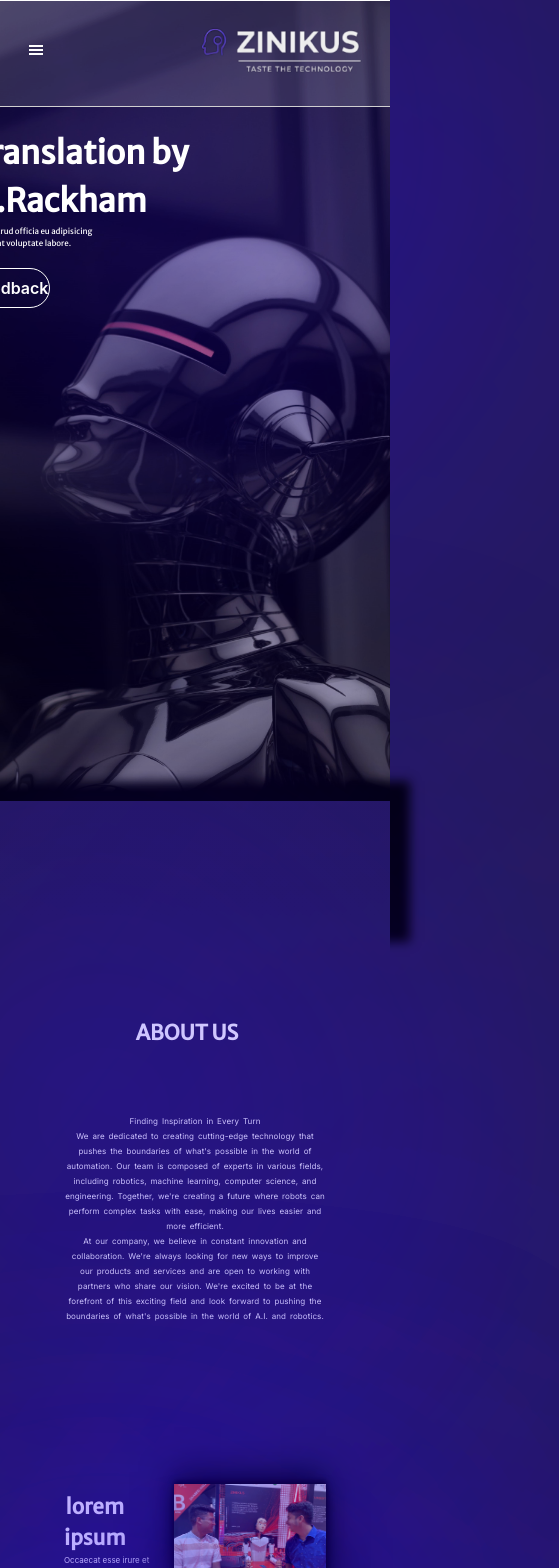
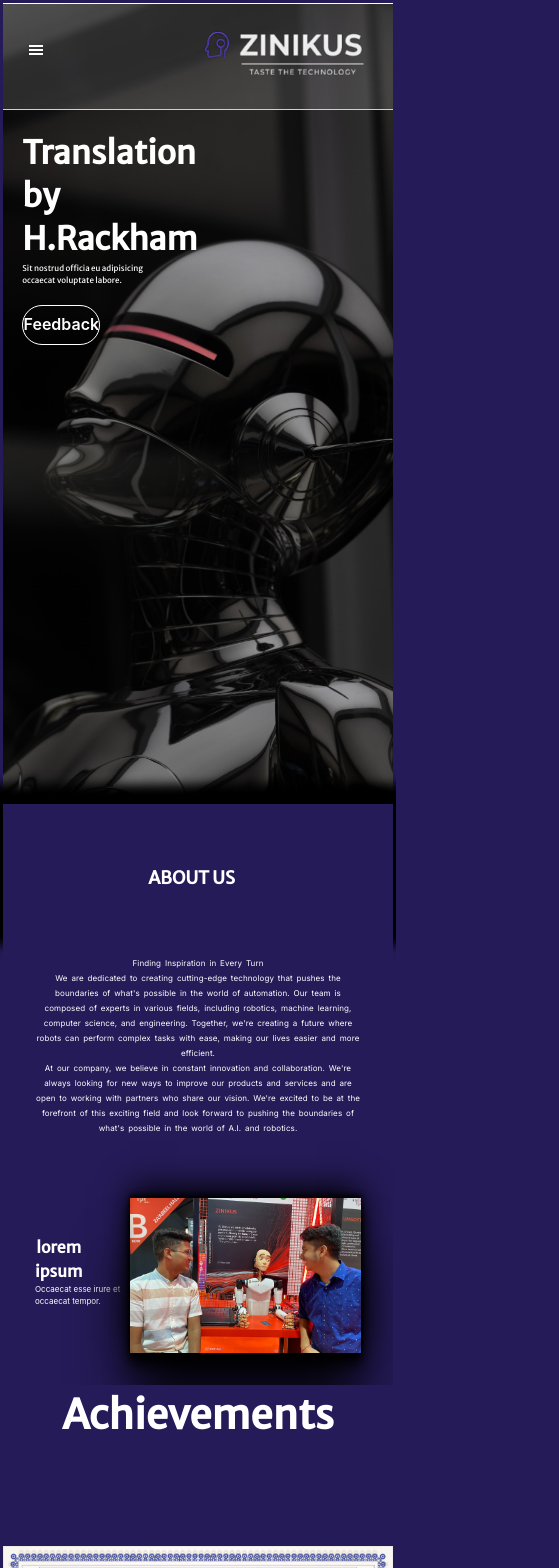
Before and after one commit to UjjwalPasahan/ZINIKUSWEB, a React (Create React App) app in the folder client/: page / in a window 390 px wide. Shown: the top 1568 px of the page, 559 px wide, since content can reach past the window. Built offline with nearby package versions, Linux system fonts and the light colour scheme; a web font is replaced by a local one.

Commit message:
some mediaqueries

```diff
--- a/client/src/components/About.jsx
+++ b/client/src/components/About.jsx
@@ -85,7 +85,7 @@ At our company, we believe in constant innovation and collaboration. We're alway
       </p></div>
       </div>
       <HStack className='lowerAboutUs' mt="40">
-        <div>
+        <div className='lowerdivwrapper'>
           <h2 className='faltuHeading faltuHeading-animation'>lorem ipsum</h2>
           <h4 className='faltuText faltuText-animation'>Occaecat esse irure et occaecat tempor.</h4>
         </div>
--- a/client/src/components/Headerbtn.jsx
+++ b/client/src/components/Headerbtn.jsx
@@ -59,29 +59,22 @@ const Headerbtn = () => {
                   <DrawerHeader h="container.sm">
                     <div>
                       <Image src={img2} />
-                      <Button onClick={handleClick} colorScheme="facebook">
-                        {' '}
-                        <ImSearch onClick={!handleClick} />{' '}
-                      </Button>
-                      {showInput && (
-                        <Input placeholder="Type here..." colorScheme="twitter" />
-                      )}
                     </div>
                   </DrawerHeader>
                   <VStack className="links">
-                    <Button onClick={onClose} w="40" colorScheme="facebook" >
+                    <Button onClick={onClose} top={'40'} w="40" colorScheme="facebook" >
                       <Link to={'/services'}>Our Services</Link>
                     </Button>
-                    <Button onClick={onClose} w="40" colorScheme="facebook">
+                    <Button onClick={onClose} top={'40'} w="40" colorScheme="facebook">
                       <Link to={'/product'}>Products</Link>
                     </Button>
-                    <Button onClick={onClose} w="40" colorScheme="facebook">
+                    <Button onClick={onClose} top={'40'} w="40" colorScheme="facebook">
                       <Link to={'/research'}>Research</Link>
                     </Button>
                   </VStack>
 
 
-                  <Stack
+                  {/* <Stack
                     direction={['column', 'row']}
                     className="ls"
                     justifyContent="space-around"
@@ -96,9 +89,9 @@ const Headerbtn = () => {
                       variant="outline"
                     >
 
-                      <Link to={'/signup'}>SignUp</Link>
-                    </Button>
-                  </Stack>
+                      <Link to={'/signup'}>SignUp</Link> */}
+                    {/* </Button>
+                  </Stack> */}
                 </DrawerContent>
               </Drawer>
 
--- a/client/src/styles/Achievements.css
+++ b/client/src/styles/Achievements.css
@@ -46,3 +46,17 @@
     font-size: 4rem;
   }
 }
+@media (max-width:400px) {
+  *{
+
+    width: -150vw;
+  }
+  .Achieve h2{
+    font-size: 2.5rem;
+    margin-bottom: -40%;
+  }
+
+  .achieveImage{
+    margin-bottom: -50%;
+  }
+}
--- a/client/src/styles/about.css
+++ b/client/src/styles/about.css
@@ -185,3 +185,43 @@ margin-right: 2.5rem;
     padding: 4rem;
   }
 }
+@media (max-width:400px) {
+  .about{
+    min-width: 100vw;
+    overflow-x: hidden;
+    margin-top: -40%;
+
+  }
+  .h22{
+    font-size: 1.1rem;
+    margin-right: 0.8rem;
+  }
+  .about p{
+    font-size: 0.5rem;
+    line-height: 15px;
+
+  }
+  .faltuHeading{
+    font-size: 1rem;
+    margin-top: -10%;
+  }
+  .faltuText{
+    font-size: 0.5rem;
+
+  }
+  .lowerdivwrapper{
+    margin-top: -30%;
+  }
+.imgs{
+  margin-top: -30%;
+}
+
+  .about{
+    padding: 2rem;
+    width: 100vw;
+    overflow: hidden;
+  }
+
+
+
+}
--- a/client/src/styles/home.css
+++ b/client/src/styles/home.css
@@ -420,3 +420,34 @@ html {
     width: 20vw;
   }
 }
+
+@media (max-width: 400px) {
+  html{
+    width: 100vw;
+    margin: 3px;
+    overflow-x: hidden;
+  }
+  .wrapp{
+    min-width: 50vw;
+    overflow-x: hidden;
+  }
+  .hometext {
+    margin-left: 2%
+  }
+  .hometext h2 {
+    font-size: 2rem;
+    line-height: 2.7rem;
+  }
+  .hometext h5 {
+    font-size: 0.5rem;
+  }
+  .feedbackButton {
+    height: 4vh;
+    width: 20vw;
+  }
+
+  .gradC1,
+  .gradE1{
+    display: none;
+  }
+}
```
